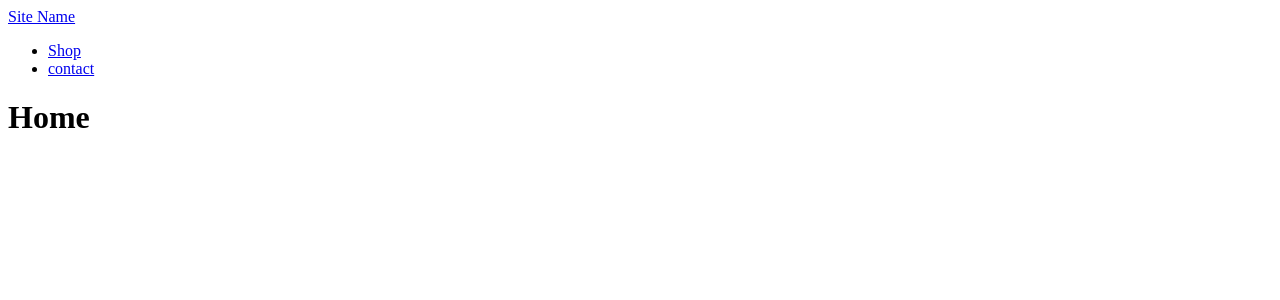
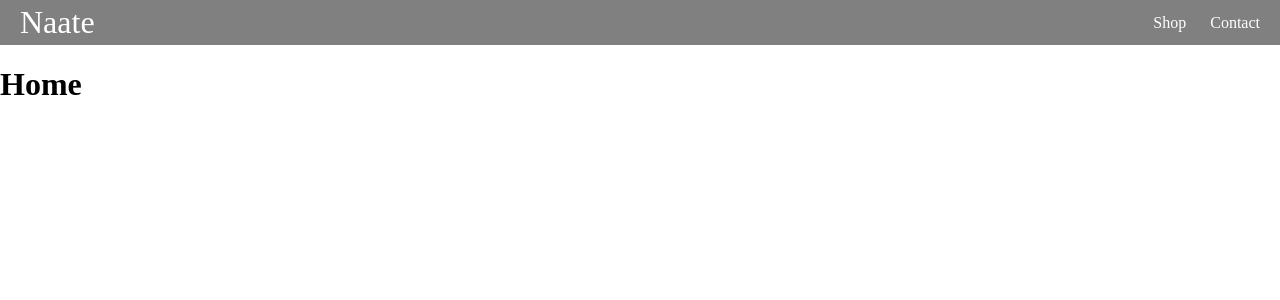
Before and after one commit to natewerm2000/VasillisPeppers, a React (Create React App) app: page / in a window 1280 px wide. Shown: the top 300 px of the page. Built offline with nearby package versions, Linux system fonts and the light colour scheme.

Commit message:
nav style

```diff
--- a/src/Navbar.js
+++ b/src/Navbar.js
@@ -1,12 +1,12 @@
 export default function Navbar(){
     return <nav className = "nav">
-        <a href = "/" className = "site-title"> Site Name</a>
+        <a href = "/" className = "site-title"> Naate</a>
         <ul>
             <li>
                 <a href = "/shop">Shop</a>
             </li>
             <li>
-                <a href = "/contact">contact</a>
+                <a href = "/contact">Contact</a>
             </li>
         </ul>
     </nav>
--- a/src/style.css
+++ b/src/style.css
@@ -0,0 +1,45 @@
+*{
+    box-sizing: border-box;
+}
+
+body{
+    margin:0;
+
+}
+
+.nav{
+    background: grey;
+    color: white;
+    display: flex;
+    justify-content: space-between;
+    align-items: stretch;
+    gap:2rem;
+    padding:0 1rem;
+}
+.site-title{
+    font-size: 2rem;
+}
+
+.nav ul{
+    padding: 0;
+    margin: 0;
+    list-style: none;
+    display: flex;
+    gap: 1rem
+}
+.nav a{
+    color: inherit;
+    text-decoration: none;
+    height: 100%;
+    display: flex;
+    align-items: center;
+    padding: .25rem;
+}
+
+.nav li.active{
+    background: black;
+}
+
+.nav li:hover{
+    background: blue;
+}
```
